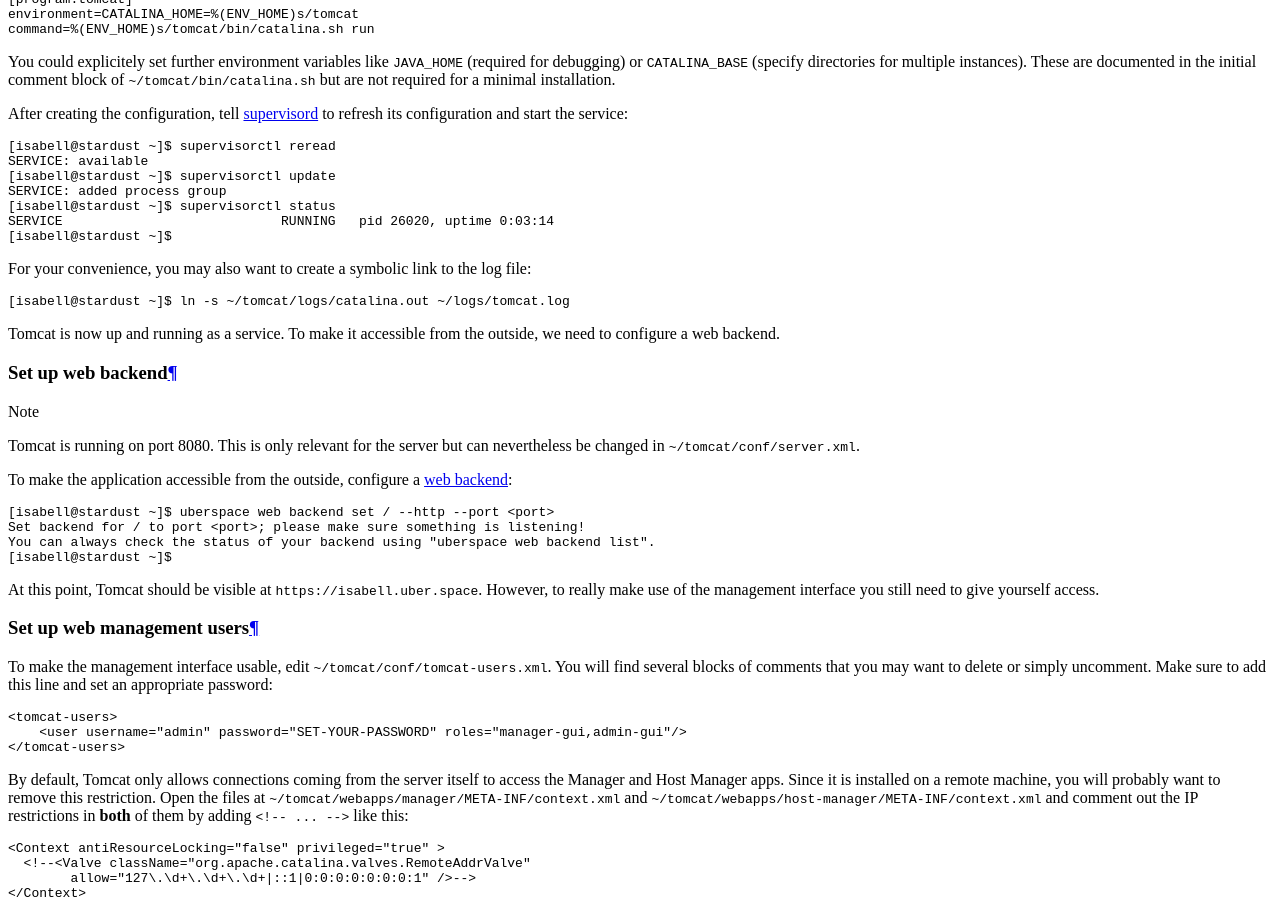
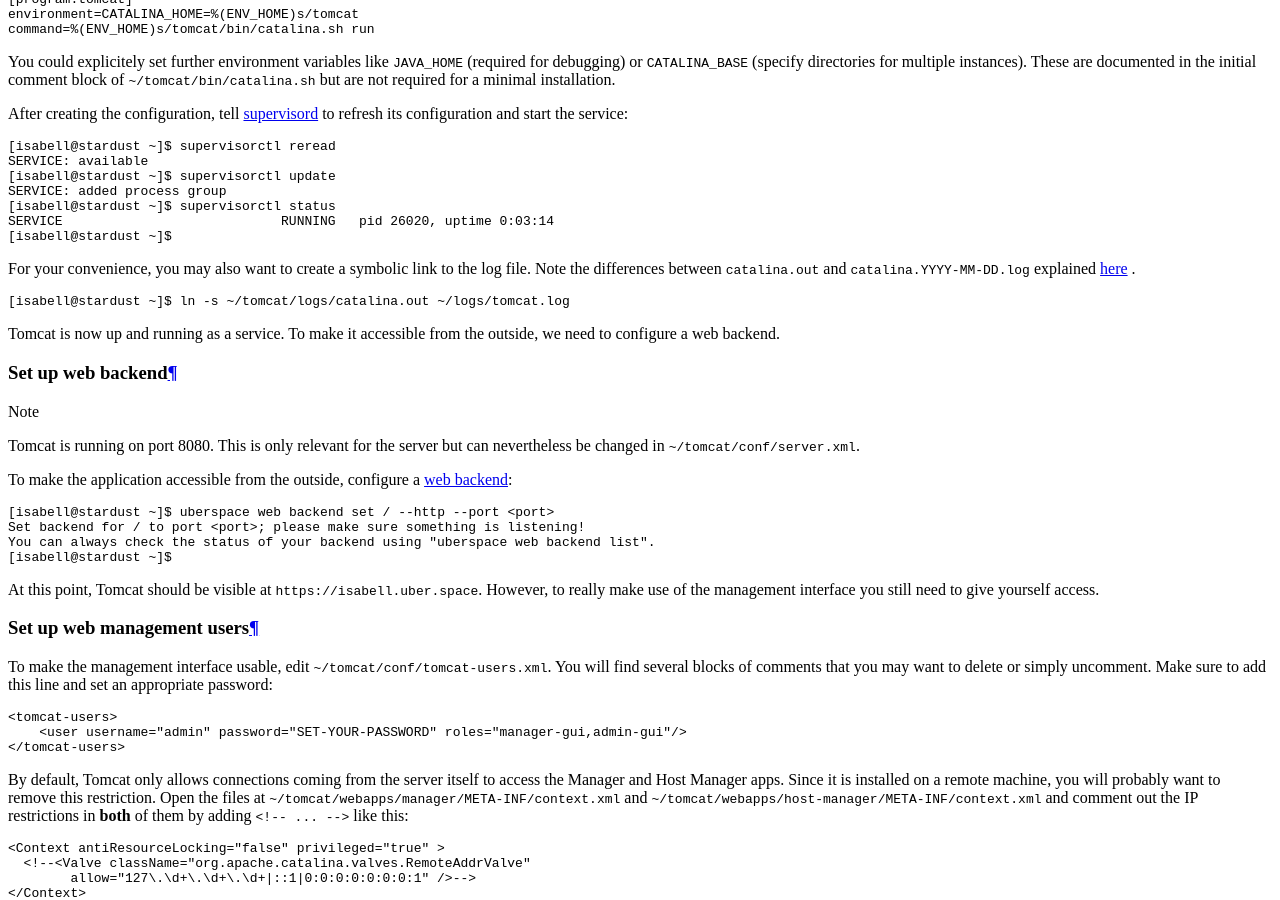
Before and after one commit to Uberspace/lab, a Sphinx documentation site: the page built from source/guide_tomcat.rst, in a window 1280 px wide and 900 px high, scrolled down 5247 px. Built offline with Sphinx 7.4.7 and the Read the Docs theme 2.0.0, drawn with Linux system fonts in a browser that asks for light colours.

Commit message:
[tomcat] add comment on logging

```diff
--- a/source/guide_tomcat.rst
+++ b/source/guide_tomcat.rst
@@ -93,7 +93,7 @@
 
 .. include:: includes/supervisord.rst
 
-For your convenience, you may also want to create a symbolic link to the log file:
+For your convenience, you may also want to create a symbolic link to the log file. Note the differences between ``catalina.out`` and ``catalina.YYYY-MM-DD.log`` explained `here <https://stackoverflow.com/questions/51985958/what-is-the-difference-between-catalina-out-and-catalina-yyyy-mm-dd-log-log>`_ .
 
 ::
 
```
